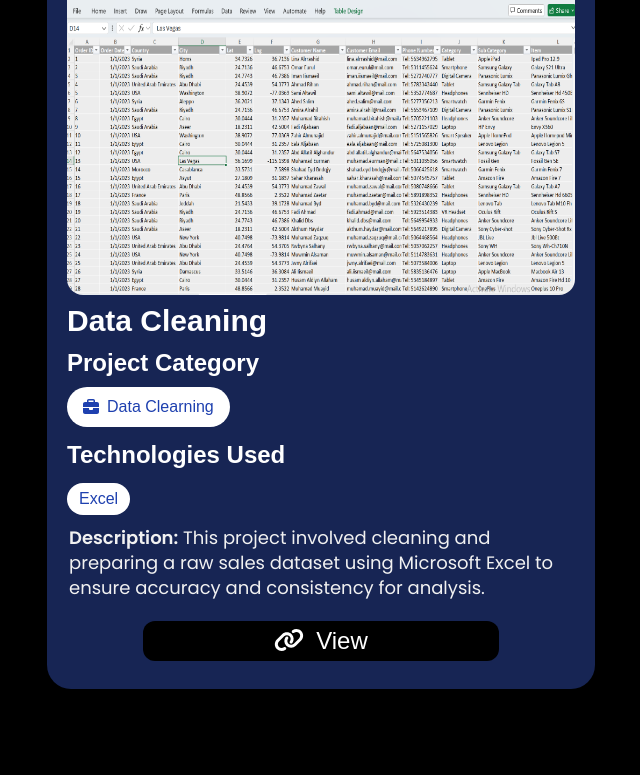
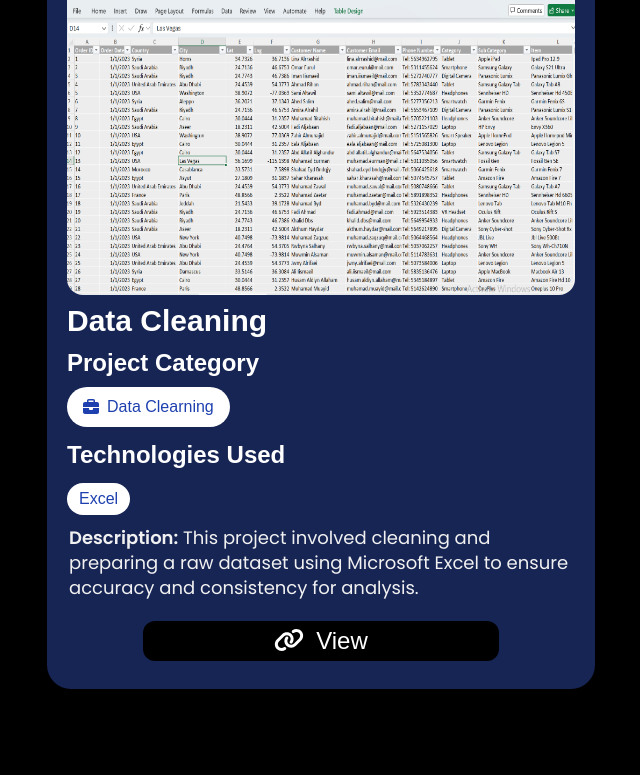
Before and after one commit to Famzy077/Client_Portfolio, a Next.js app: page / in a window 1280 px wide. Shown: the part 4793-5568 px from the top of the page, without its empty margins (13-653 px from the left). Built offline with nearby package versions, Linux system fonts and the light colour scheme; a web font is replaced by a local one.

Commit message:
test-correction for production

```diff
--- a/src/app/Components/Home.tsx
+++ b/src/app/Components/Home.tsx
@@ -13,7 +13,7 @@
 import { useState } from 'react';
 import Link from 'next/link';
 import Estherprofile from './Images/Estherprofile.png'
-import SuparStore from './Images/SuparStore.jpg'
+import SuparStore from './Images/Dashboard  Page 1.png'
 import SecondProfile from './Images/secondProfile.jpg'
 import BeautyStore from './Images/BeautyStore.jpg'
 import SalesPerformance from './Images/Sales_Performance.png'
@@ -412,7 +412,7 @@
                                 <p>Excel</p>
                             </div>
                         </div>
-                        <p className='text-white font-serif description'><span className='font-semibold'>Description:</span> This project involved cleaning and preparing a raw sales dataset using Microsoft Excel to ensure accuracy and consistency for analysis.</p>
+                        <p className='text-white font-serif description'><span className='font-semibold'>Description:</span> This project involved cleaning and preparing a raw dataset using Microsoft Excel to ensure accuracy and consistency for analysis.</p>
                         <div className=' text-white text-xl md:text-2xl font- rounded-xl flex justify-around my-2 mt-5'>
                             <Link className='bg-black w-[70%] text-white px-3 md:px-6 p-1 rounded-xl text-center transition-transform duration-300 hover:scale-105 hover:bg-blue-600' href='https://drive.google.com/drive/folders/10zKS6VJeQWCDMSnQYwvf4sMg4840n7_p?usp=sharing'><FontAwesomeIcon className='text-white mr-3' icon={faLink} />View</Link>
                         </div>
```
Also changed, not shown: src/app/Components/Images/Dashboard  Page 1.png (added), 1 other file (tests, documents, lock files or other folders).
